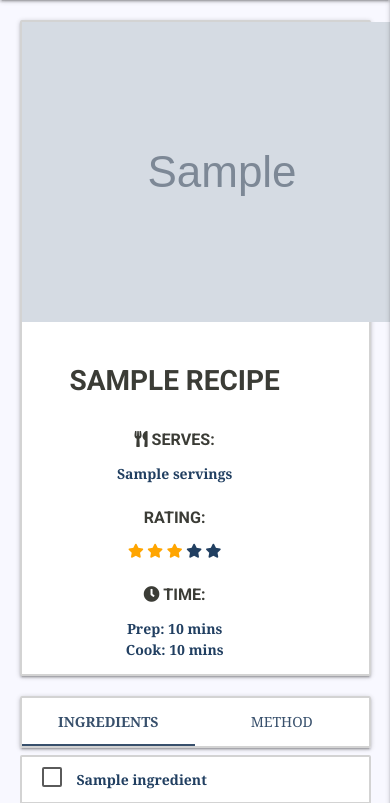
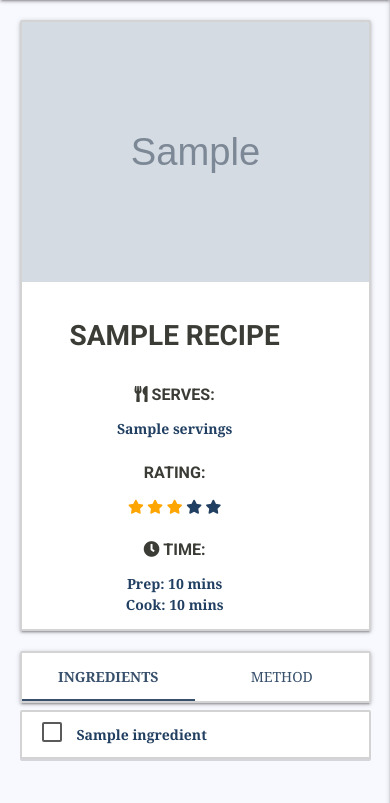
Before and after one commit to RussOakham/wanderlust-recipes, a Flask app: page /recipes/1 in a window 390 px wide; the page is wider, and only the part inside the window is pictured. Shown: the part 56-859 px from the top of that part. Run offline with Flask 2, Linux system fonts and the light colour scheme; grey boxes marked "Sample" are stand-in pictures; a database or web service that is not in the repository returns one stand-in record (values such as "Sample title"); some libraries are stand-ins or nearby versions.

Commit message:
recipe images - styling - improved styling for responsive displays, updated to display:block, object-fit:cover and overflow hidden

```diff
--- a/static/css/style.css
+++ b/static/css/style.css
@@ -192,6 +192,7 @@ nav {
 }
 
 .recipe-img-container>img {
+    display: block;
     width: 100%;
     height: 260px;
     -o-object-fit: cover;
@@ -213,6 +214,7 @@ nav {
     height: 100%;
     object-fit: cover;
     vertical-align: middle;
+    display: block;
 }
 
 .upload-img-btn {
@@ -230,6 +232,14 @@ nav {
 
 .recipe-header {
     background-color: #fff;
+}
+
+.recipe-header-img {
+    display: block;
+    width: 100%;
+    overflow: hidden;
+    object-fit: cover;
+    max-height: 400px;
 }
 
 .recipe-h1 {
--- a/templates/recipe_detail.html
+++ b/templates/recipe_detail.html
@@ -5,7 +5,7 @@
 <section id="recipe-overview">
     <div class="row recipe-header box-shadow border-radius box-border center-align">
         <div class="col l6 m12">
-            <img src="{{ recipe.image_upload_url }}" alt="{{ recipe.recipe_title }}">
+            <img src="{{ recipe.image_upload_url }}" alt="{{ recipe.recipe_title }}" class="recipe-header-img">
         </div>
         <div class="col l6 m12 bold">
             <h1 class="recipe-h1 center-align">{{ recipe.recipe_title }}</h1>
```
